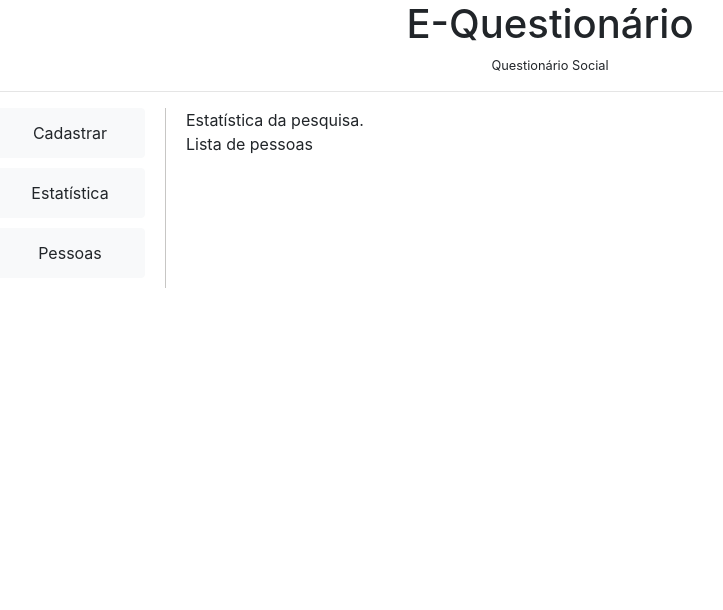
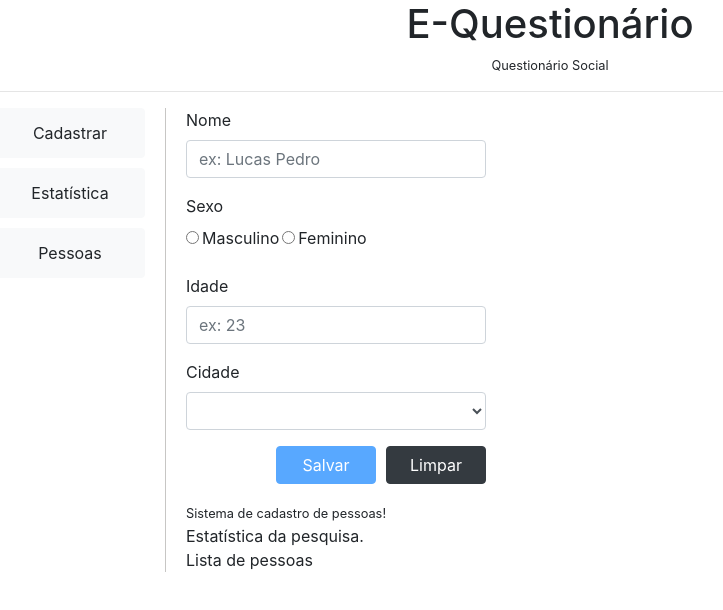
Before and after one commit to lpweb-2019-1/questionario-social-lucas-pedro-typescript, an Angular app: page / in a window 1280 px wide. Shown: the top 610 px of the page, without its empty margins (90-813 px from the left). Built offline with nearby package versions, Linux system fonts and the light colour scheme.

Commit message:
definindo estrutura formulário e estilizando com CSS e BootStrap

```diff
--- a/src/app/app.component.css
+++ b/src/app/app.component.css
@@ -19,3 +19,17 @@ nav.container-menu {
   border-right: solid rgb(199, 198, 196) 1px;
   padding-right: 20px;
 }
+.sexo {
+  margin-right: 3px;
+}
+div.container-bnt-form {
+  display: flex;
+  justify-content: flex-end;
+  align-items: flex-end;
+  width: 300px;
+}
+
+button.bnt-form {
+  margin-left: 10px;
+  width: 100px;
+}
--- a/src/app/app.component.html
+++ b/src/app/app.component.html
@@ -10,7 +10,82 @@
     <aside><button class="btn btn-light btn-menu">Pessoas</button></aside>
   </nav>
   <section>
-    <aside></aside>
+    <aside>
+      <form #cadastro="ngForm" (submit)="cadastrar(cadastro)">
+        <div class="form-group">
+          <label for="nome" name="nome">Nome</label><br />
+          <input
+            class="form-control"
+            [(ngModel)]="nome"
+            type="text"
+            name="nome"
+            placeholder="ex: Lucas Pedro"
+            required
+          />
+        </div>
+        <!-- /caixa de sexo\ -->
+        <div class="form-group">
+          <label class="sexo" for="sexo" name="sexo">Sexo</label><br />
+
+          <input
+            class="sexo"
+            [(ngModel)]="sexo"
+            type="radio"
+            name="sexo"
+            value="masculino"
+          />
+          <label class="sexo" name="masculino"> Masculino </label>
+          <input
+            class="sexo"
+            [(ngModel)]="sexo"
+            type="radio"
+            name="sexo"
+            value="Feminino"
+          />
+          <label class="sexo" for="feminino" name="feminino">Feminino </label>
+        </div>
+        <!-- /caixa de idade\ -->
+        <div class="form-group">
+          <label for="Idade" name="idade">Idade</label> <br />
+          <input
+            class="form-control"
+            [(ngModel)]="idade"
+            type="number"
+            name="idade"
+            placeholder="ex: 23"
+            required
+          />
+        </div>
+        <!-- /caixa de cidades -->
+        <div class="form-group">
+          <label for="cidade" name="cidade">Cidade</label> <br />
+          <select
+            class="form-control"
+            [(ngModel)]="cidade"
+            name="cidade"
+            required
+          >
+            <option value="Palmas">Palmas</option>
+            <option value="Paraíso">Paraiso</option>
+            <option value="Porto Nacional">Porto Nacional</option>
+          </select>
+        </div>
+        <!-- /caixa de botões -->
+        <div class="form-group container-bnt-form">
+          <button
+            class="btn btn-primary bnt-form"
+            type="submit"
+            [disabled]="!cadastro.valid"
+          >
+            Salvar
+          </button>
+          <button class="btn btn-dark bnt-form" type="reset" formnovalidate>
+            Limpar
+          </button>
+        </div>
+      </form>
+      <small>Sistema de cadastro de pessoas!</small>
+    </aside>
     <aside>Estatística da pesquisa.</aside>
     <aside>Lista de pessoas</aside>
   </section>
```
